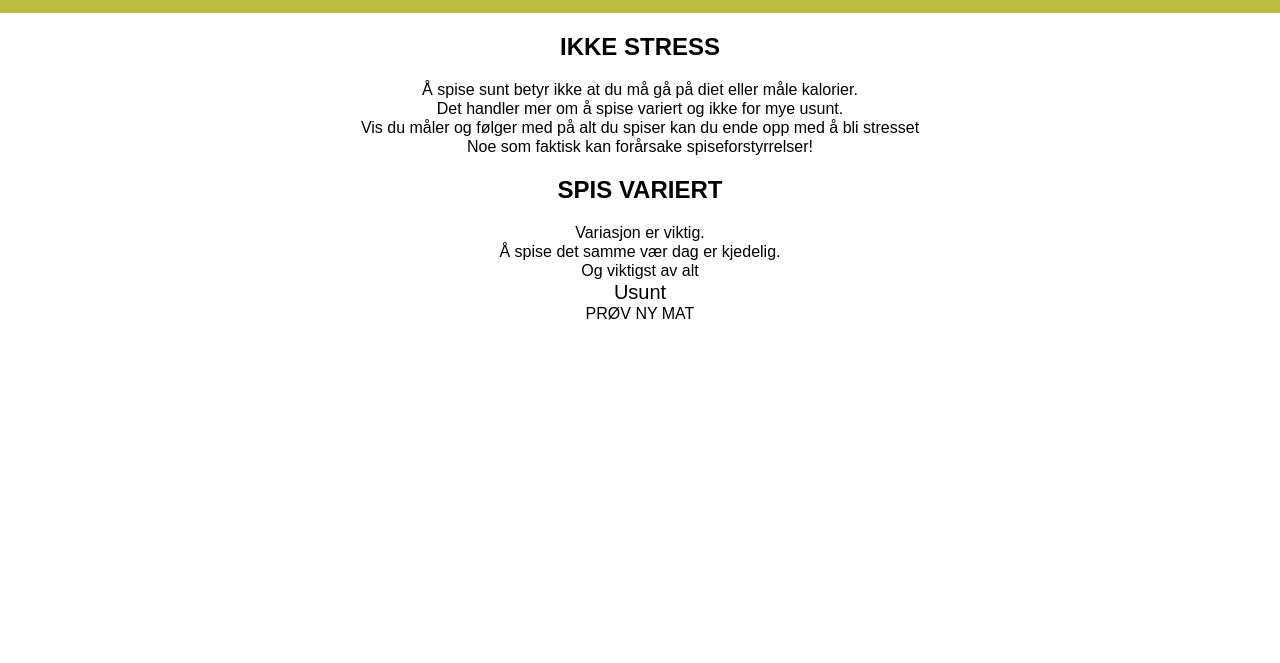
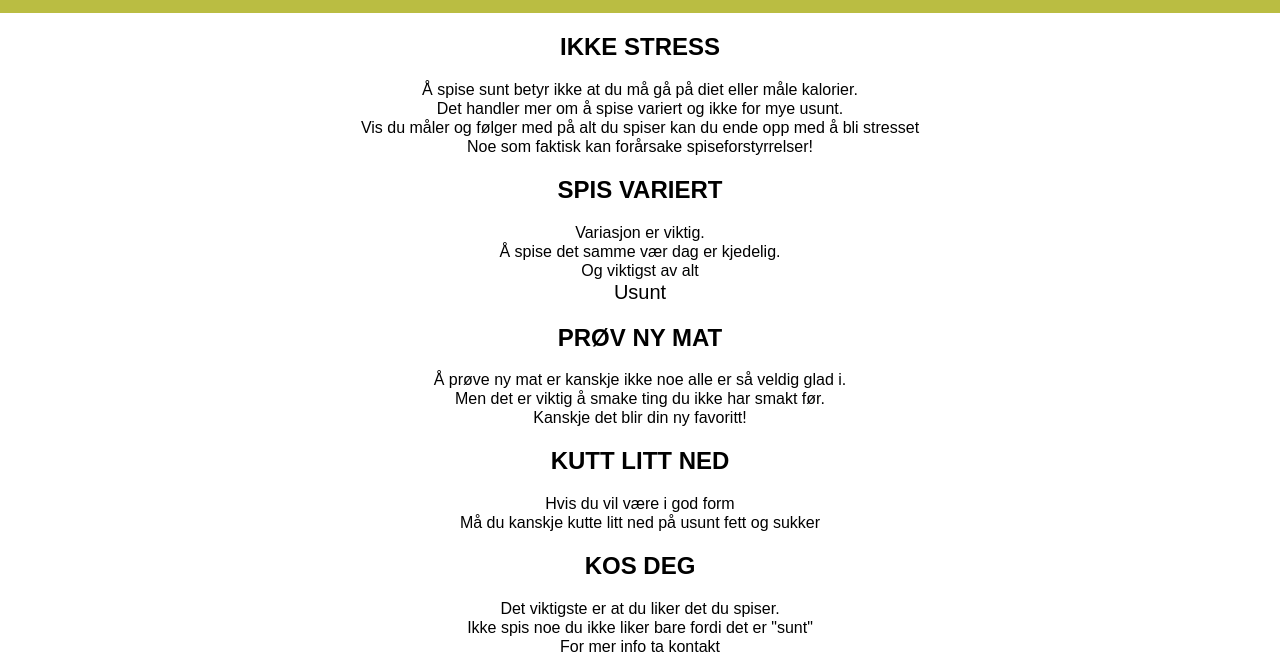
Before and after one commit to sanderLundal/KostholOppgave, a plain HTML site: page index.html in a window 1280 px wide. Shown: the part 137-800 px from the top of the page. Drawn offline with Linux system fonts and the light colour scheme.

Commit message:
Update index.html

```diff
--- a/index.html
+++ b/index.html
@@ -35,26 +35,31 @@
       </div>
       <div class="thirdP">
         <div class="thirdPHeader">
-          <p>PRØV NY MAT</p>
+          <h2>PRØV NY MAT</h2>
         </div>
         <div class="thirdPText">
-
+          <p>Å prøve ny mat er kanskje ikke noe alle er så veldig glad i.</p>
+          <p>Men det er viktig å smake ting du ikke har smakt før.</p>
+          <p>Kanskje det blir din ny favoritt!</p>
         </div>
       </div>
       <div class="fourthP">
         <div class="fourthPHeader">
-
+          <h2>KUTT LITT NED</h2>
         </div>
         <div class="fourthPText">
-
+          <p>Hvis du vil være i god form</p>
+          <p>Må du kanskje kutte litt ned på usunt fett og sukker</p>
         </div>
       </div>
       <div class="fifthP">
         <div class="fifthPHeader">
-
+          <h2>KOS DEG</h2>
         </div>
         <div class="fifthPText">
-
+          <p>Det viktigste er at du liker det du spiser.</p>
+          <p>Ikke spis noe du ikke liker bare fordi det er "sunt"</p>
+          <p>For mer info ta kontakt</p>
         </div>
       </div>
     </div>
```
